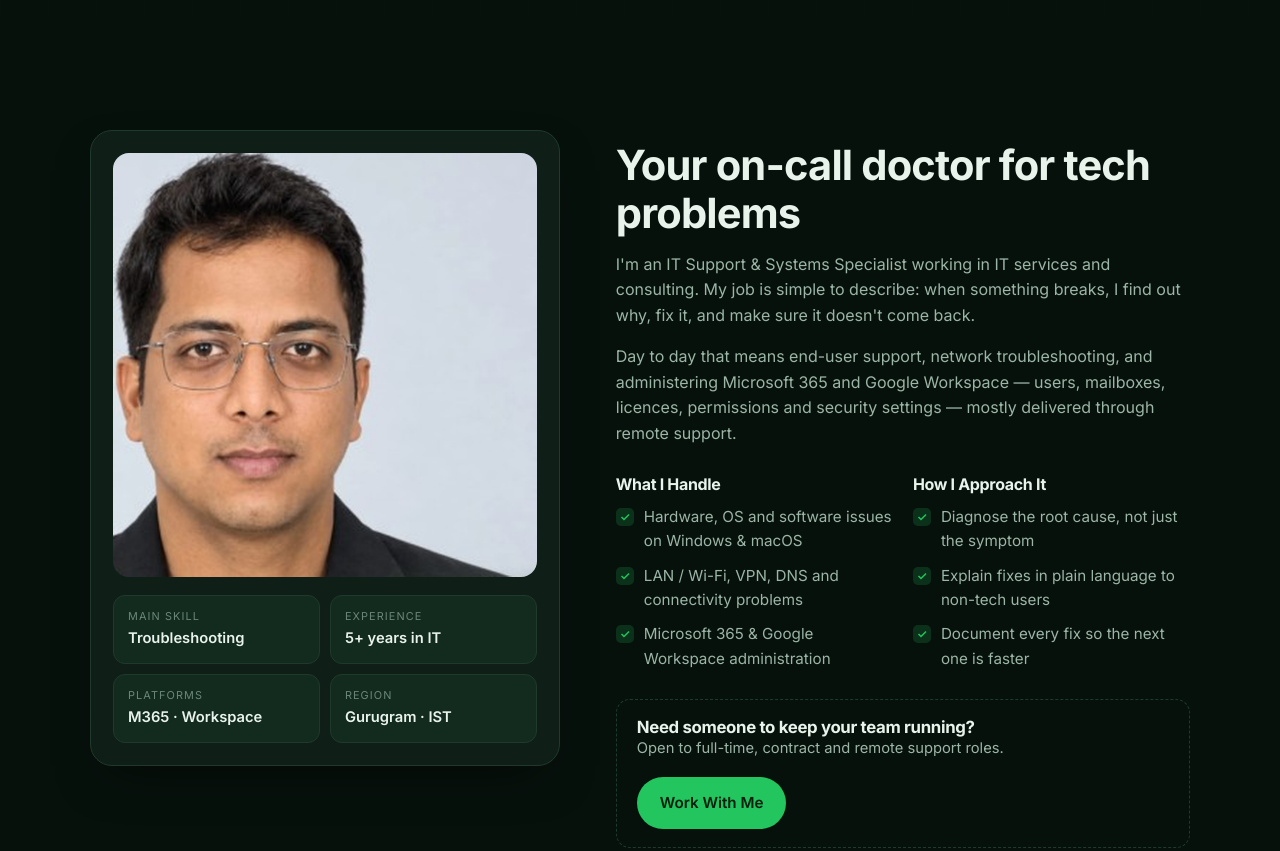
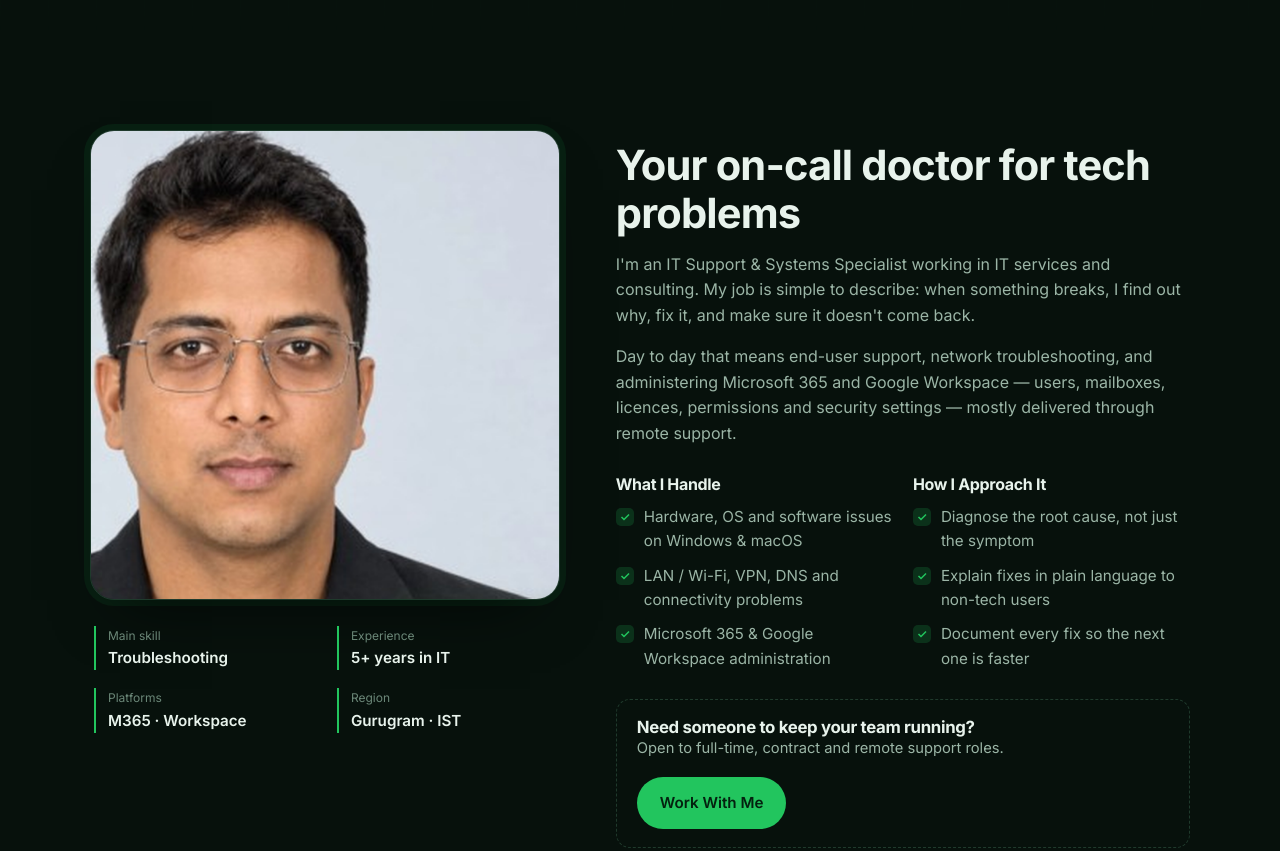
Before and after one commit to ggbosky/rahulsharma, a plain HTML site: page index.html in a window 1280 px wide. Shown: the part 580-1431 px from the top of the page. Drawn offline with Linux system fonts and the light colour scheme.

Commit message:
Simplify profile card: drop outer frame and boxed facts
Co-Authored-By: Claude Opus 5.5 <noreply@anthropic.com>
Claude-Session: https://claude.ai/code/session_01YXvXhCegWAFGuq86tV3c4a

```diff
--- a/index.html
+++ b/index.html
@@ -95,14 +95,14 @@ header.scrolled{background:color-mix(in srgb,var(--bg) 82%,transparent);backdrop
 
 /* about */
 .about-grid{display:grid;grid-template-columns:.9fr 1.1fr;gap:56px;align-items:start}
-.profile{background:var(--card);border:1px solid var(--line);border-radius:22px;padding:22px;position:relative;box-shadow:var(--shadow)}
-.photo{aspect-ratio:1;border-radius:16px;overflow:hidden;background:var(--card2);position:relative}
+.profile{position:relative}
+.photo{aspect-ratio:1;border-radius:24px;overflow:hidden;background:var(--card2);border:1px solid var(--line);box-shadow:0 30px 60px -30px rgba(0,0,0,.7),0 0 0 6px color-mix(in srgb,var(--accent) 8%,transparent)}
 .photo img{width:100%;height:100%;object-fit:cover}
 .badge{position:absolute;top:16px;right:16px;background:color-mix(in srgb,var(--bg) 80%,transparent);backdrop-filter:blur(8px);border:1px solid var(--line);padding:6px 12px;border-radius:999px;font-family:var(--mono);font-size:.74rem;display:flex;gap:8px;align-items:center;color:var(--accent2)}
-.facts{display:grid;grid-template-columns:1fr 1fr;gap:10px;margin-top:18px}
-.fact{background:var(--card2);border:1px solid var(--line);border-radius:12px;padding:12px 14px}
-.fact small{display:block;font-family:var(--mono);font-size:.68rem;text-transform:uppercase;letter-spacing:.1em;color:var(--dim)}
-.fact b{font-size:.92rem;font-weight:600}
+.facts{display:grid;grid-template-columns:1fr 1fr;gap:18px 24px;margin-top:26px;padding:0 4px}
+.fact{border-left:2px solid var(--accent);padding-left:12px}
+.fact small{display:block;font-size:.75rem;color:var(--dim)}
+.fact b{font-size:.95rem;font-weight:600}
 .about-text p{color:var(--muted);margin-bottom:16px}
 .cols{display:grid;grid-template-columns:1fr 1fr;gap:20px;margin:28px 0}
 .cols h3{font-size:1rem;margin-bottom:12px}
@@ -250,7 +250,7 @@ footer .wrap{display:flex;justify-content:space-between;gap:12px;flex-wrap:wrap}
   <div class="wrap about-grid">
     <div class="profile reveal">
       <div class="photo">
-        <img src="assets/profile.png?v=2" alt="Portrait of Rahul Sharma" width="600" height="600">
+        <img src="assets/profile.png?v=3" alt="Portrait of Rahul Sharma" width="600" height="600">
       </div>
       <div class="facts">
         <div class="fact"><small>Main skill</small><b>Troubleshooting</b></div>
```
